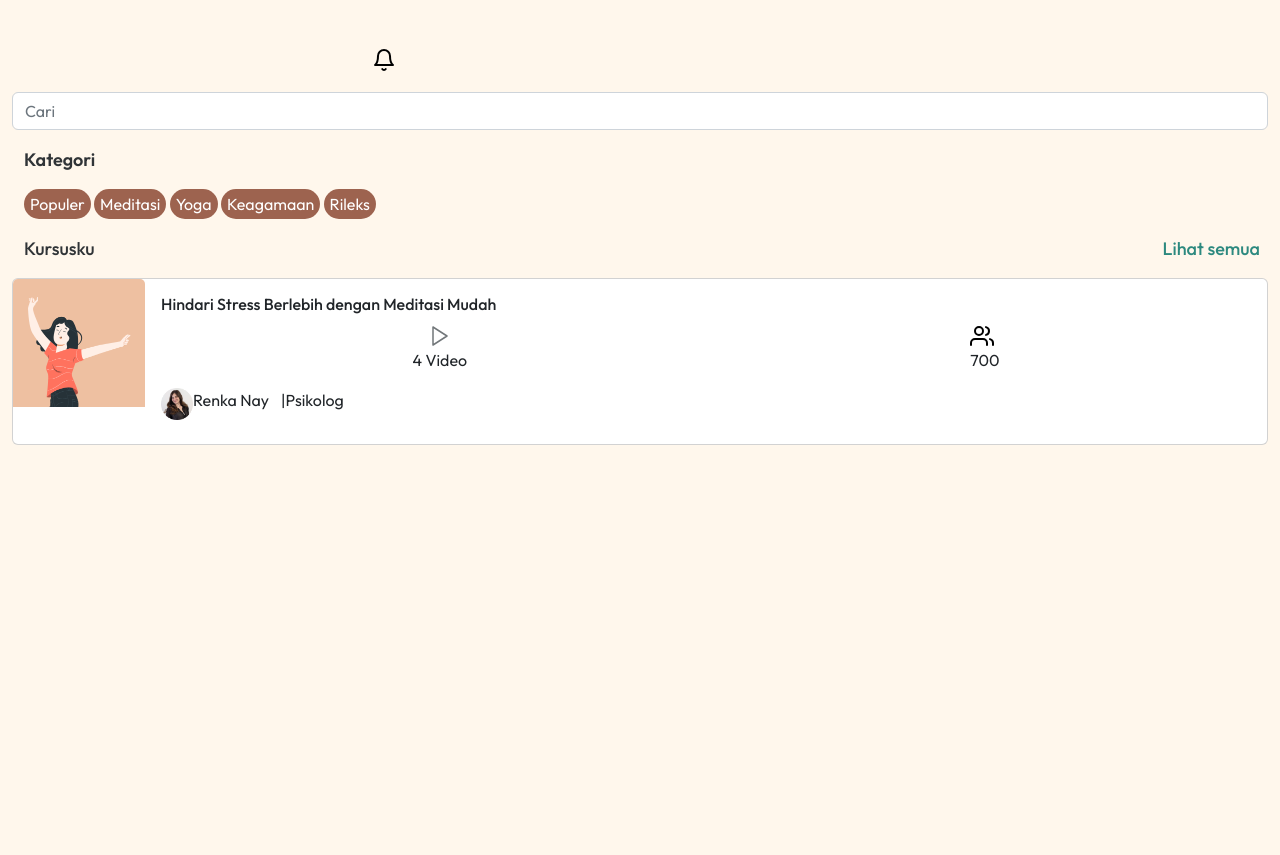
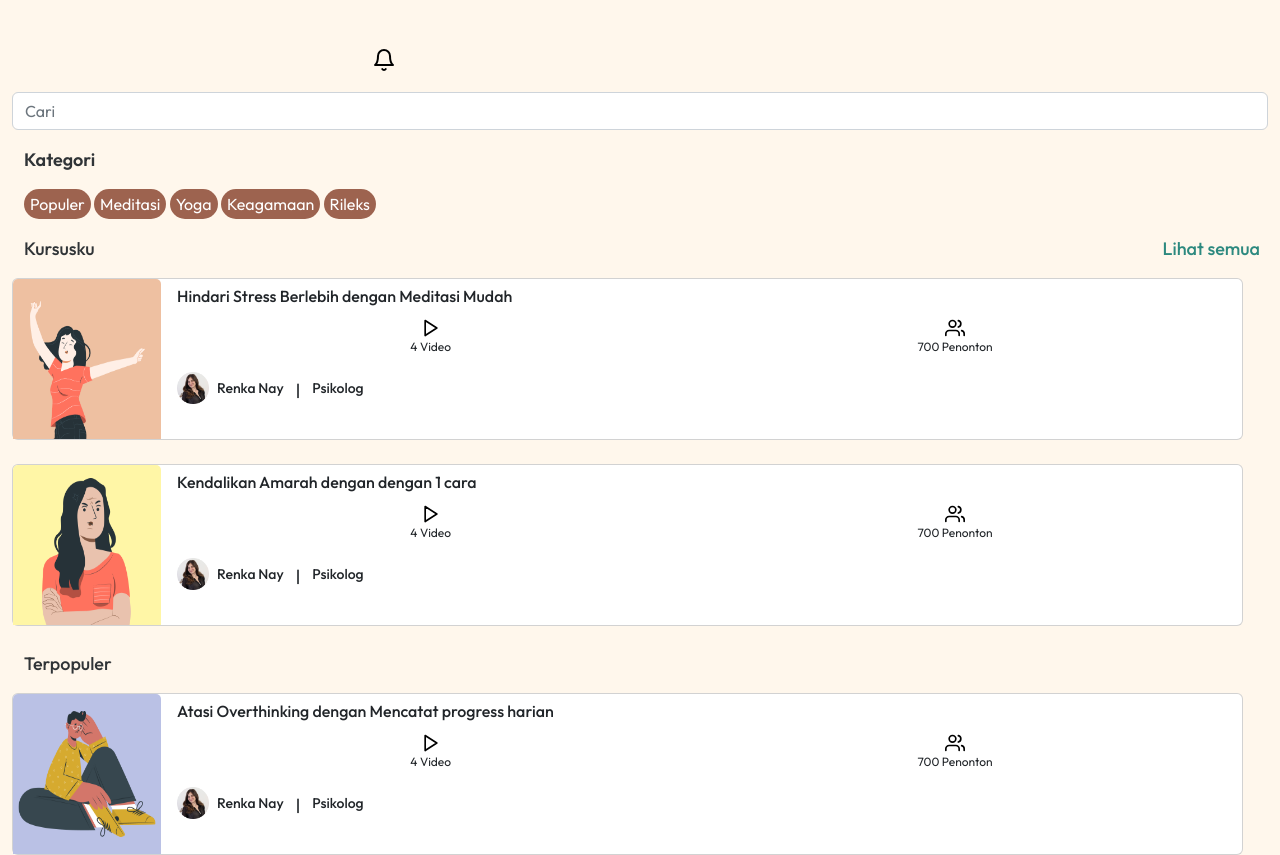
Before and after one commit to Shafa-aura-git/finalProjectSunrise, a plain HTML site: page kursus-umum.html in a window 1280 px wide. Before the commit the page ends 800 px from the top, so only its background shows below. Drawn offline with nearby package versions, Linux system fonts and the light colour scheme.

Commit message:
Halaman kursus dan detail kursus

```diff
--- a/kursus-umum.html
+++ b/kursus-umum.html
@@ -33,28 +33,88 @@
         </div>
         <div class="d-flex mt-3 justify-content-between">
             <p style="font-size: 18px; font-weight:500; margin-left: 12px; color: #303437 ;">Kursusku</p>
-            <p style="font-weight: 500; margin-right: 8px; font-size: 18px; color: #2D897F;" >Lihat semua</p>
+            <p style="font-weight: 500; margin-right: 8px; font-size: 18px; color: #2D897F;">Lihat semua</p>
         </div>
-        <div class="card" style="width: 100%;">
+        <div class="card" style="width: 98%;">
             <div class="d-flex">
-                <img style="height: 128px; width: 132px;" class="card-img-top" src="assets/course1.png" alt="Card image cap">
-            <div class="card-body">
-              <h6>Hindari Stress Berlebih dengan Meditasi Mudah</h6>
+                <img style="height: 160px; width: 148px;" class="card-img-top" src="assets/course1.png"
+                    alt="Card image cap">
+                <div class="card-body" style="padding-bottom: 0; padding-top: 12px;">
+                    <h6 style="margin-top: -4px;">Hindari Stress Berlebih dengan Meditasi Mudah</h6>
                     <div class="d-flex justify-content-around">
                         <div class="text-center">
-                    <img src="assets/play.svg"/>
-                    <p>4 Video</p>
+                            <img width="20px" src="assets/play (1).svg" />
+                            <p style="font-size: 12px;">4 Video</p>
                         </div>
-                  <div>
-                    <img src="assets/users (1).svg"/>
-                    <p>700</p>
+                        <div class="text-center">
+                            <img style="width: 20px;" src="assets/users (1).svg" />
+                            <p style="font-size: 12px;">700 Penonton</p>
                         </div>
                     </div>
                     <div class="d-flex">
-                <img style="width: 32px ; height: 32px ;" src="assets/Ellipse 22.png"/>
-                <p style="margin-right: 12px; ">Renka Nay</p>
-                <p> | </p>
-                <p style="margin-right: 12px;">Psikolog</p>
+                        <img style="width: 32px ; height: 32px ;" src="assets/Ellipse 22.png" />
+                        <p
+                            style="margin-right: 12px; font-size: 14px; margin-left: 8px; margin-top: 6px; font-weight: 500;">
+                            Renka Nay</p>
+                        <p style="margin-top: 6px; font-weight: 500;">|</p>
+                        <p style="margin-left: 12px; font-size: 14px; margin-top: 6px; font-weight: 500;">Psikolog</p>
+                    </div>
+                </div>
+            </div>
+        </div>
+        <br>
+        <div class="card" style="width: 98%;">
+            <div class="d-flex">
+                <img style="height: 160px; width: 148px;" class="card-img-top" src="assets/course2.png"
+                    alt="Card image cap">
+                <div class="card-body" style="padding-bottom: 0; padding-top: 12px;">
+                    <h6 style="margin-top: -4px;">Kendalikan Amarah dengan dengan 1 cara</h6>
+                    <div class="d-flex justify-content-around">
+                        <div class="text-center">
+                            <img width="20px" src="assets/play (1).svg" />
+                            <p style="font-size: 12px;">4 Video</p>
+                        </div>
+                        <div class="text-center">
+                            <img style="width: 20px;" src="assets/users (1).svg" />
+                            <p style="font-size: 12px;">700 Penonton</p>
+                        </div>
+                    </div>
+                    <div class="d-flex">
+                        <img style="width: 32px ; height: 32px ;" src="assets/Ellipse 22.png" />
+                        <p
+                            style="margin-right: 12px; font-size: 14px; margin-left: 8px; margin-top: 6px; font-weight: 500;">
+                            Renka Nay</p>
+                        <p style="margin-top: 6px; font-weight: 500;">|</p>
+                        <p style="margin-left: 12px; font-size: 14px; margin-top: 6px; font-weight: 500;">Psikolog</p>
+                    </div>
+                </div>
+            </div>
+        </div>
+        <br>
+        <p style="font-size: 18px; font-weight:500; margin-left: 12px; color: #303437 ;">Terpopuler</p>
+        <div class="card" style="width: 98%;">
+            <div class="d-flex">
+                <img style="height: 160px; width: 148px;" class="card-img-top" src="assets/Course2 (1).png"
+                    alt="Card image cap">
+                <div class="card-body" style="padding-bottom: 0; padding-top: 12px;">
+                    <h6 style="margin-top: -4px;">Atasi Overthinking dengan Mencatat progress harian</h6>
+                    <div class="d-flex justify-content-around">
+                        <div class="text-center">
+                            <img width="20px" src="assets/play (1).svg" />
+                            <p style="font-size: 12px;">4 Video</p>
+                        </div>
+                        <div class="text-center">
+                            <img style="width: 20px;" src="assets/users (1).svg" />
+                            <p style="font-size: 12px;">700 Penonton</p>
+                        </div>
+                    </div>
+                    <div class="d-flex">
+                        <img style="width: 32px ; height: 32px ;" src="assets/Ellipse 22.png" />
+                        <p
+                            style="margin-right: 12px; font-size: 14px; margin-left: 8px; margin-top: 6px; font-weight: 500;">
+                            Renka Nay</p>
+                        <p style="margin-top: 6px; font-weight: 500;">|</p>
+                        <p style="margin-left: 12px; font-size: 14px; margin-top: 6px; font-weight: 500;">Psikolog</p>
                     </div>
                 </div>
             </div>
```
Also changed, not shown: assets/Course2 (1).png (added), assets/course2.png (added), assets/play (1).svg (added). Lines whose indentation alone changed are shown as unchanged.
